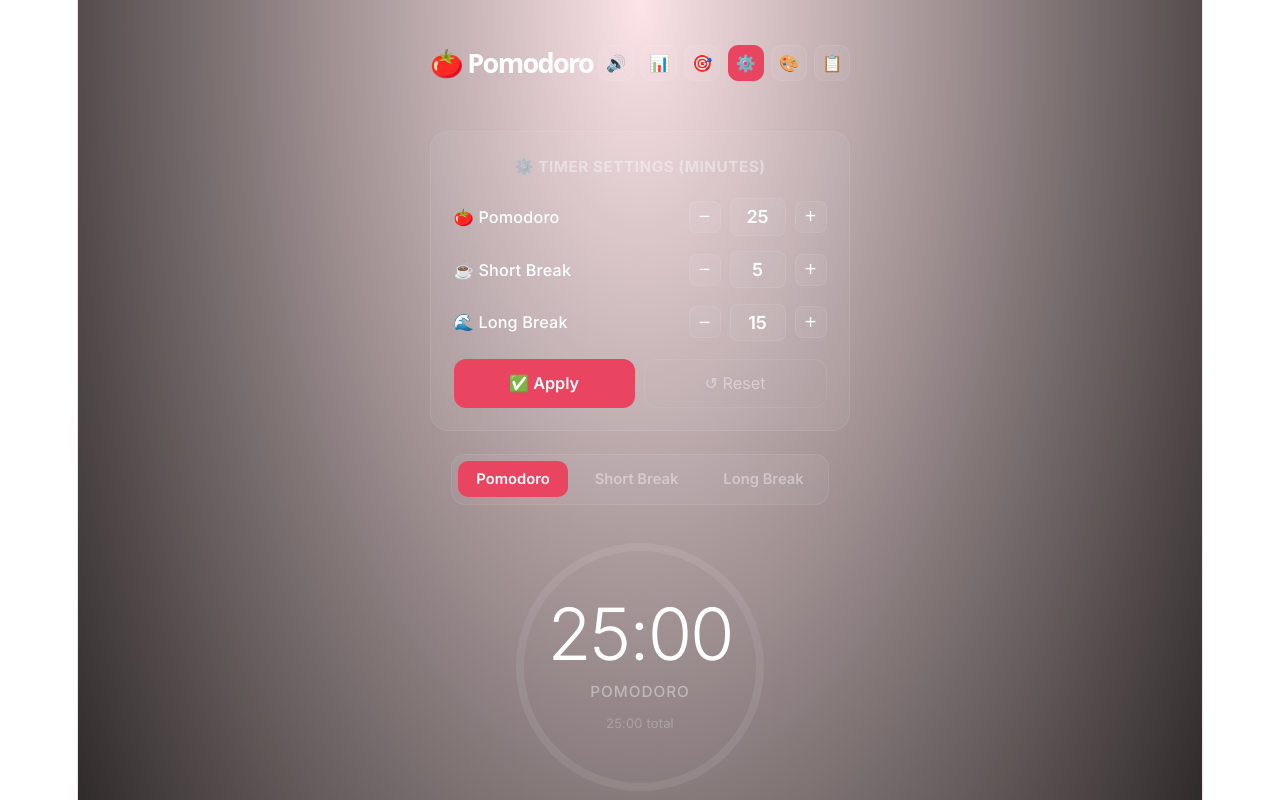
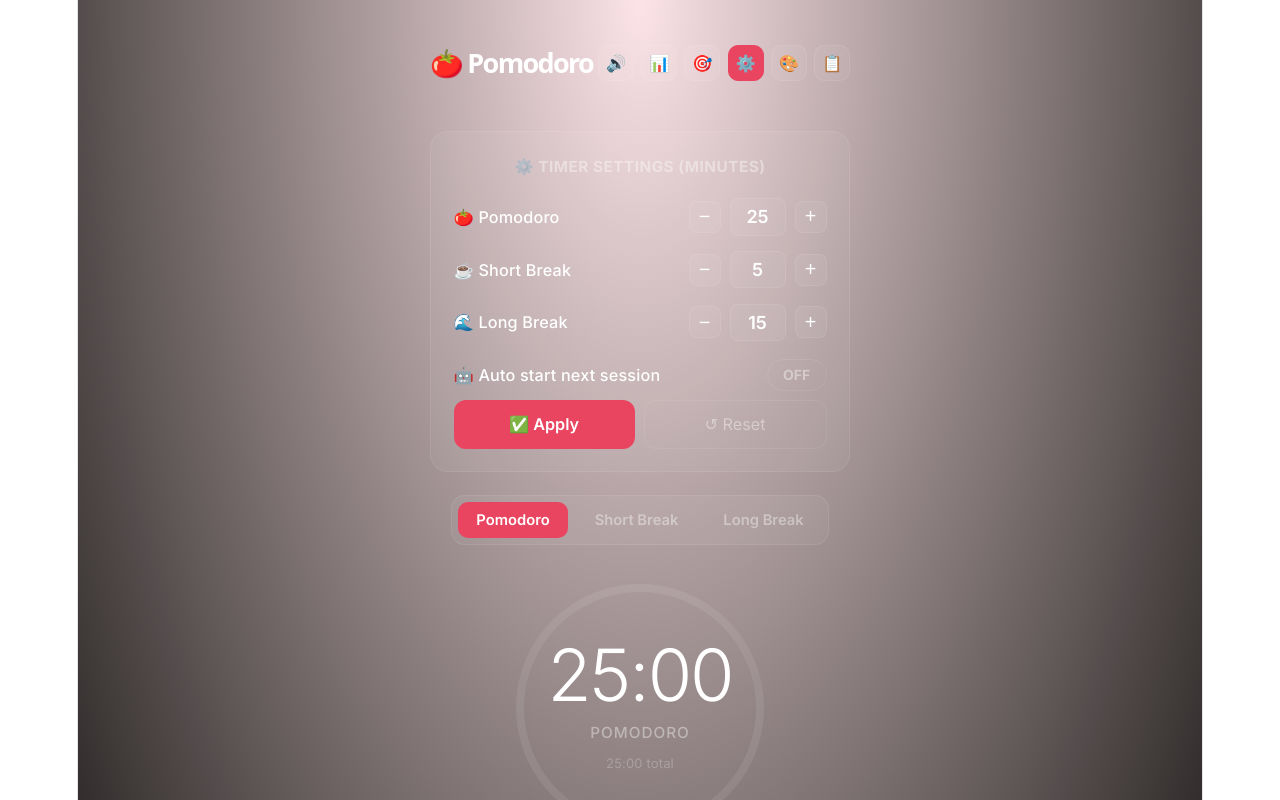
Before and after one commit to pujanrasaili/pomodoro, a React (Vite) app: page / in a window 1280 px wide. Both pictures are taken after a click on the button "⚙️". Shown: the top 800 px of the page. Built offline with nearby package versions, Linux system fonts and the light colour scheme.

Commit message:
Add auto start next session feature

```diff
--- a/src/App.css
+++ b/src/App.css
@@ -127,3 +127,12 @@
 .task-delete { background: transparent; border: none; color: var(--muted); font-size: 0.75rem; cursor: pointer; opacity: 0; transition: opacity 0.2s, color 0.2s; }
 .task-item:hover .task-delete { opacity: 1; }
 .task-delete:hover { color: #e74c3c; }
+/* TOGGLE */
+.toggle-btn {
+  padding: 0.35rem 0.85rem; border: 1.5px solid var(--border);
+  border-radius: 20px; color: #fff; font-family: 'Inter', sans-serif;
+  font-size: 0.78rem; font-weight: 700; cursor: pointer; transition: all 0.2s;
+  min-width: 52px;
+}
+.toggle-btn:not(.on) { color: var(--muted); }
+.toggle-btn.on { border-color: var(--accent); }
--- a/src/App.jsx
+++ b/src/App.jsx
@@ -51,6 +51,7 @@
   });
   const [showHistory, setShowHistory] = useState(false);
   const [history, setHistory] = useState(() => JSON.parse(localStorage.getItem("pomoHistory") || "[]"));
+  const [autoStart, setAutoStart] = useState(() => localStorage.getItem("pomoAutoStart") === "true");
   const intervalRef = useRef(null);
   const startTimeRef = useRef(null);
 
@@ -78,7 +79,8 @@
           setRunning(false); setTimeLeft(0);
           if (soundOn) try { SOUNDS.bell(); } catch(e) {}
           if (mode === "pomodoro") {
-            setSessions(s => s + 1);
+            const newSessions = sessions + 1;
+            setSessions(newSessions);
             setTotalFocus(f => f + totalTime);
             const newToday = todaySessions + 1;
             setTodaySessions(newToday);
@@ -87,11 +89,22 @@
             const newHistory = [entry, ...history].slice(0, 50);
             setHistory(newHistory);
             localStorage.setItem("pomoHistory", JSON.stringify(newHistory));
+            const nextM = newSessions % 4 === 0 ? "long" : "short";
+            if (autoStart) {
+              setTimeout(() => { setMode(nextM); setTimeLeft(MODES[nextM].time); setRunning(true); }, 1500);
+            } else {
+              switchMode(nextM);
+            }
           } else {
             const entry = { type: mode === "short" ? "☕ Short Break" : "🌊 Long Break", duration: customTimes[mode], date: today(), time: timeStr() };
             const newHistory = [entry, ...history].slice(0, 50);
             setHistory(newHistory);
             localStorage.setItem("pomoHistory", JSON.stringify(newHistory));
+            if (autoStart) {
+              setTimeout(() => { setMode("pomodoro"); setTimeLeft(MODES.pomodoro.time); setRunning(true); }, 1500);
+            } else {
+              switchMode("pomodoro");
+            }
           }
         } else { setTimeLeft(remaining); }
       }, 500);
@@ -249,7 +262,16 @@
                     <button className="setting-step" onClick={() => setSettingInputs(s => ({ ...s, [key]: Math.min(99, (parseInt(s[key]) || 25) + 1) }))}>+</button>
                   </div>
                 </div>
+
               ))}
+            </div>
+              <div className="setting-item" style={{ marginBottom: "0.5rem" }}>
+              <label>🤖 Auto start next session</label>
+              <button className={`toggle-btn ${autoStart ? "on" : ""}`}
+                style={{ background: autoStart ? currentMode.color : "transparent" }}
+                onClick={() => { setAutoStart(a => { const n = !a; localStorage.setItem("pomoAutoStart", String(n)); return n; }); }}>
+                {autoStart ? "ON" : "OFF"}
+              </button>
             </div>
             <div className="settings-btns">
               <button className="settings-apply" style={{ background: currentMode.color }} onClick={applySettings}>✅ Apply</button>
```
